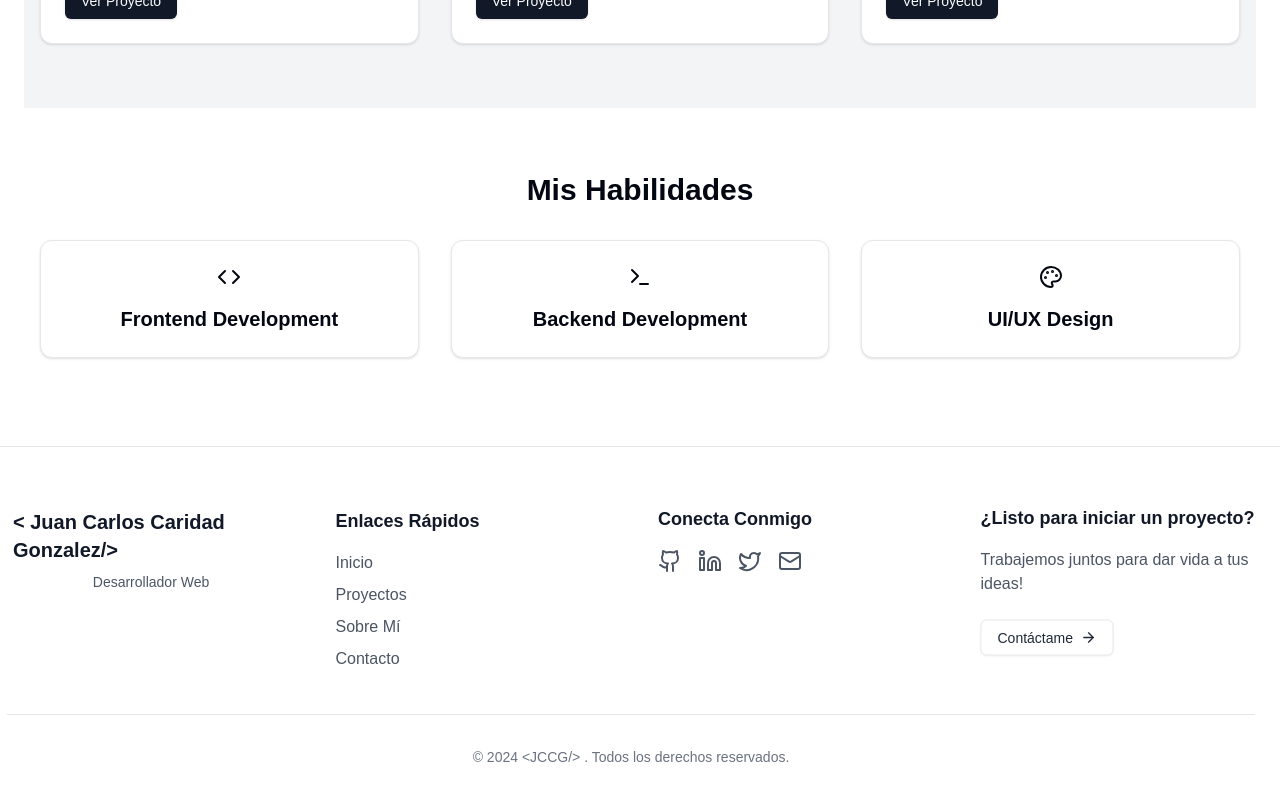
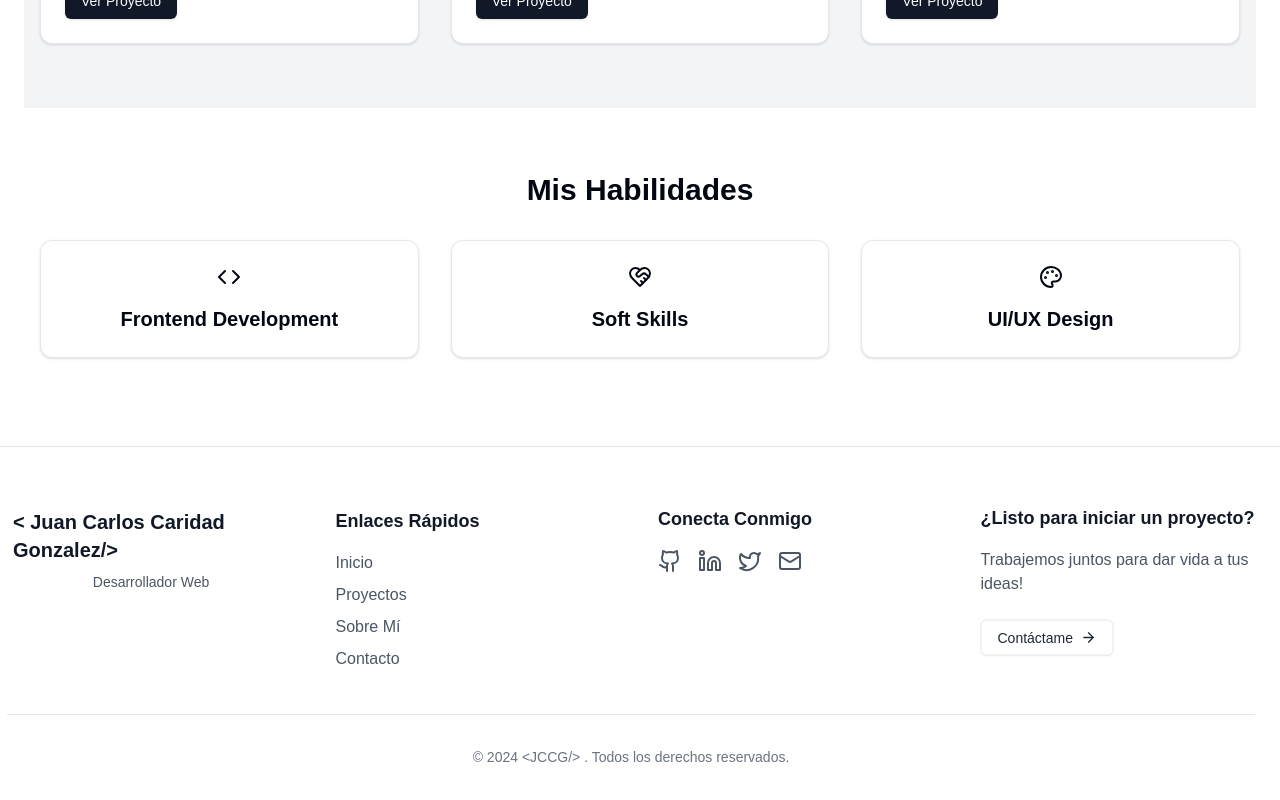
Before and after one commit to NAUJVZLA/portafolio-nextjs, a Next.js app: page / in a window 1280 px wide. Shown: the part 1414-2214 px from the top of the page. Built offline with nearby package versions, Linux system fonts and the light colour scheme.

Commit message:
more change

```diff
--- a/src/app/(main)/page.tsx
+++ b/src/app/(main)/page.tsx
@@ -6,8 +6,8 @@ import {
   ChevronLeft,
   ChevronRight,
   Code,
+  HeartHandshake,
   Palette,
-  Terminal,
 } from "lucide-react";
 import { Button } from "@/components/ui/button";
 import {
@@ -54,7 +54,7 @@ export default function Home() {
   const skills = useMemo(
     () => [
       { icon: <Code className="h-6 w-6" />, name: "Frontend Development" },
-      { icon: <Terminal className="h-6 w-6" />, name: "Backend Development" },
+      { icon: <HeartHandshake className="h-6 w-6" />, name: "Soft Skills" },
       { icon: <Palette className="h-6 w-6" />, name: "UI/UX Design" },
     ],
     []
```
